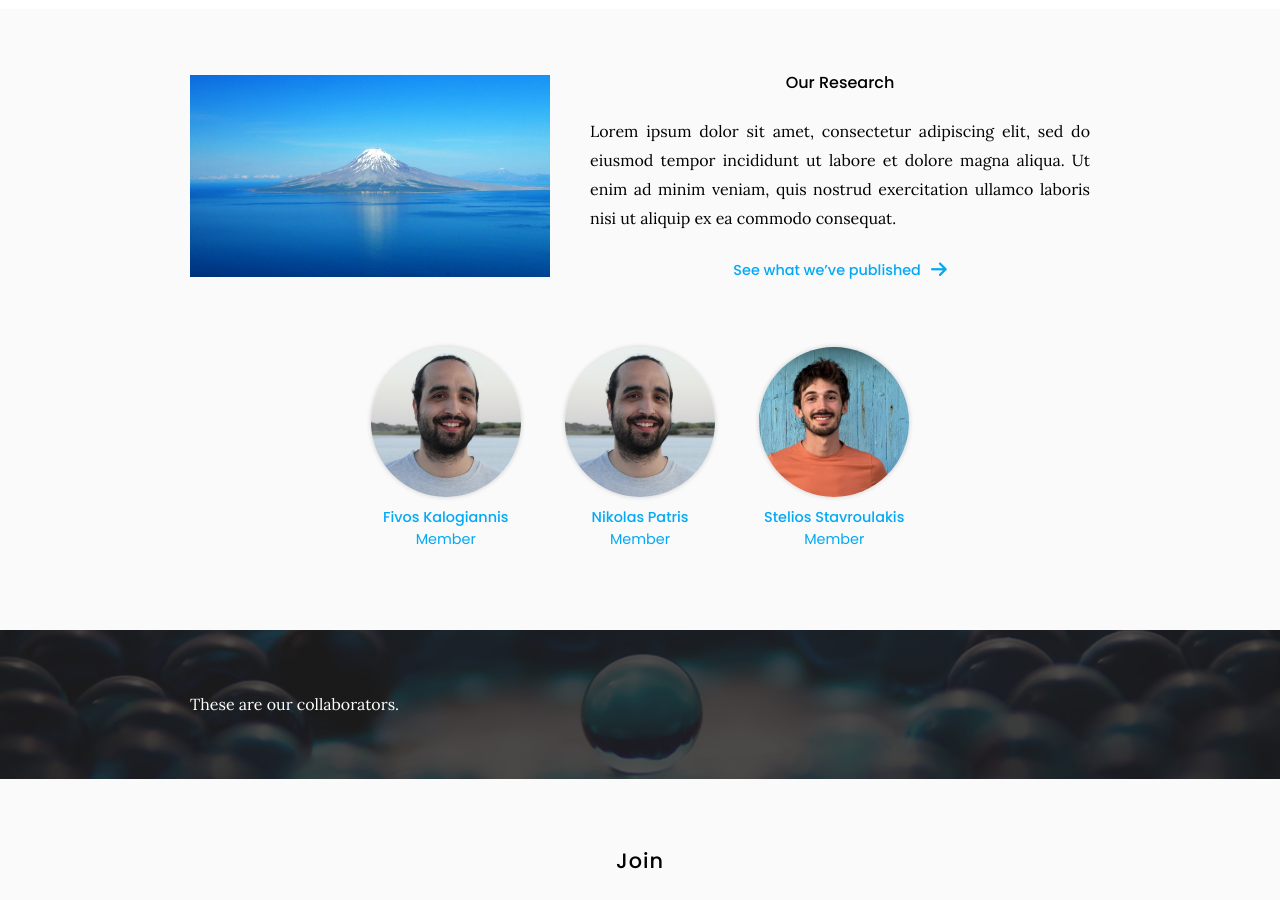
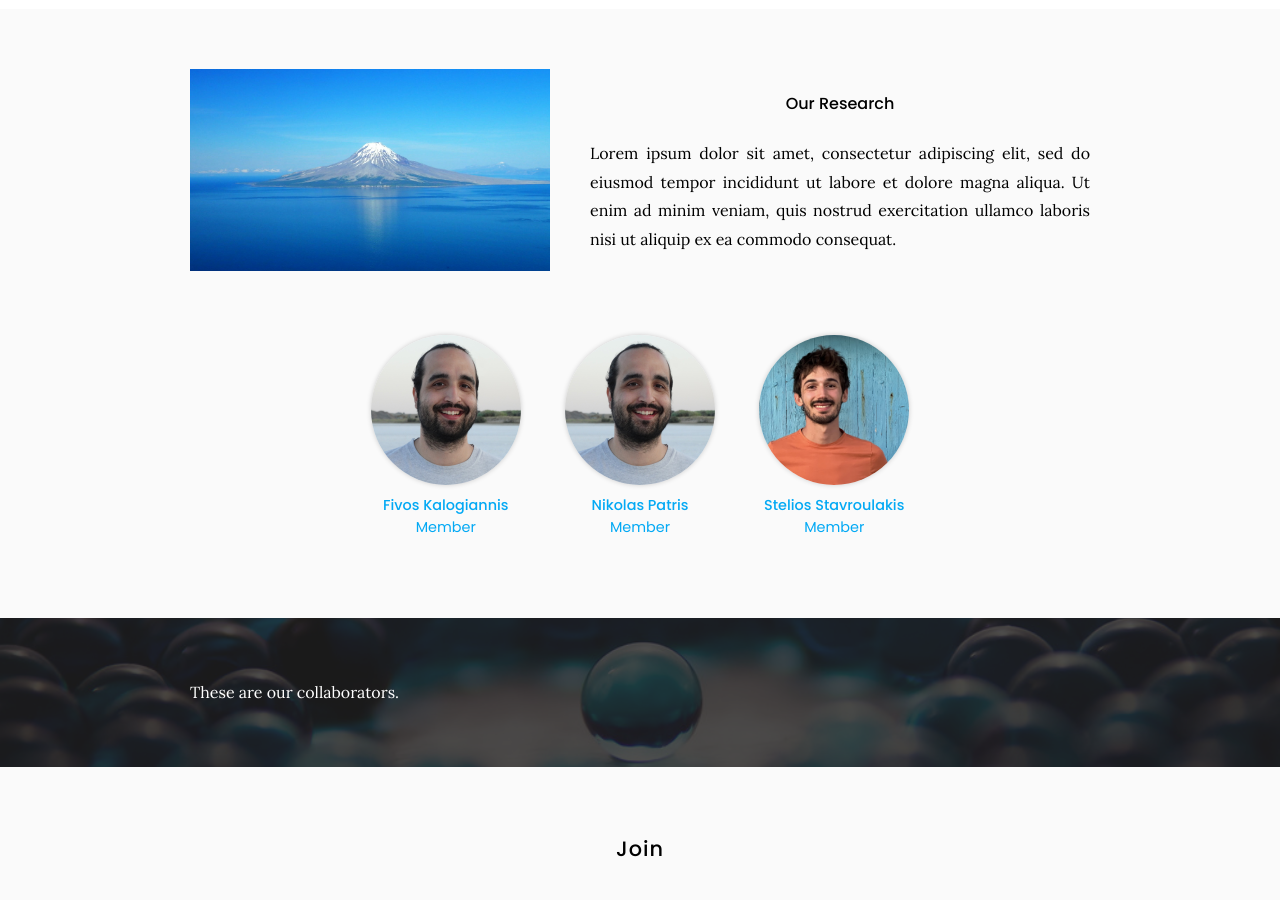
Before and after one commit to goallabuci/goallabuci.github.io, a Jekyll site: the page built from team/index.md, in a window 1280 px wide and 900 px high, scrolled down 337 px. Built offline with Jekyll 4.4.1, drawn with Linux system fonts in a browser that asks for light colours.

Commit message:
Update index.md

```diff
--- a/team/index.md
+++ b/team/index.md
@@ -15,14 +15,6 @@ This is the team.
 Lorem ipsum dolor sit amet, consectetur adipiscing elit, sed do eiusmod tempor incididunt ut labore et dolore magna aliqua.
 Ut enim ad minim veniam, quis nostrud exercitation ullamco laboris nisi ut aliquip ex ea commodo consequat.
 
-{%
-  include link.html
-  link="research"
-  text="See what we've published"
-  icon="fas fa-arrow-right"
-  flip=true
-%}
-{:.center}
 {% endcapture %}
 
 {%
```
